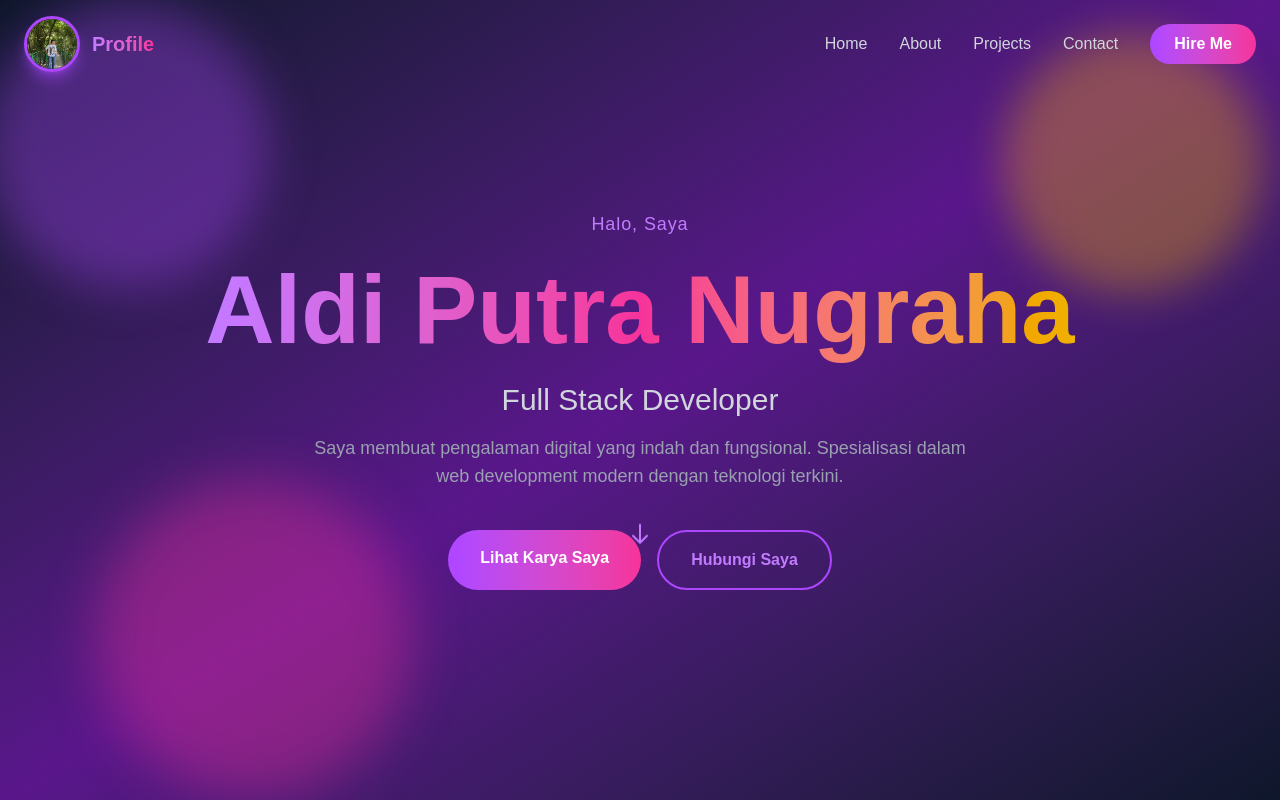
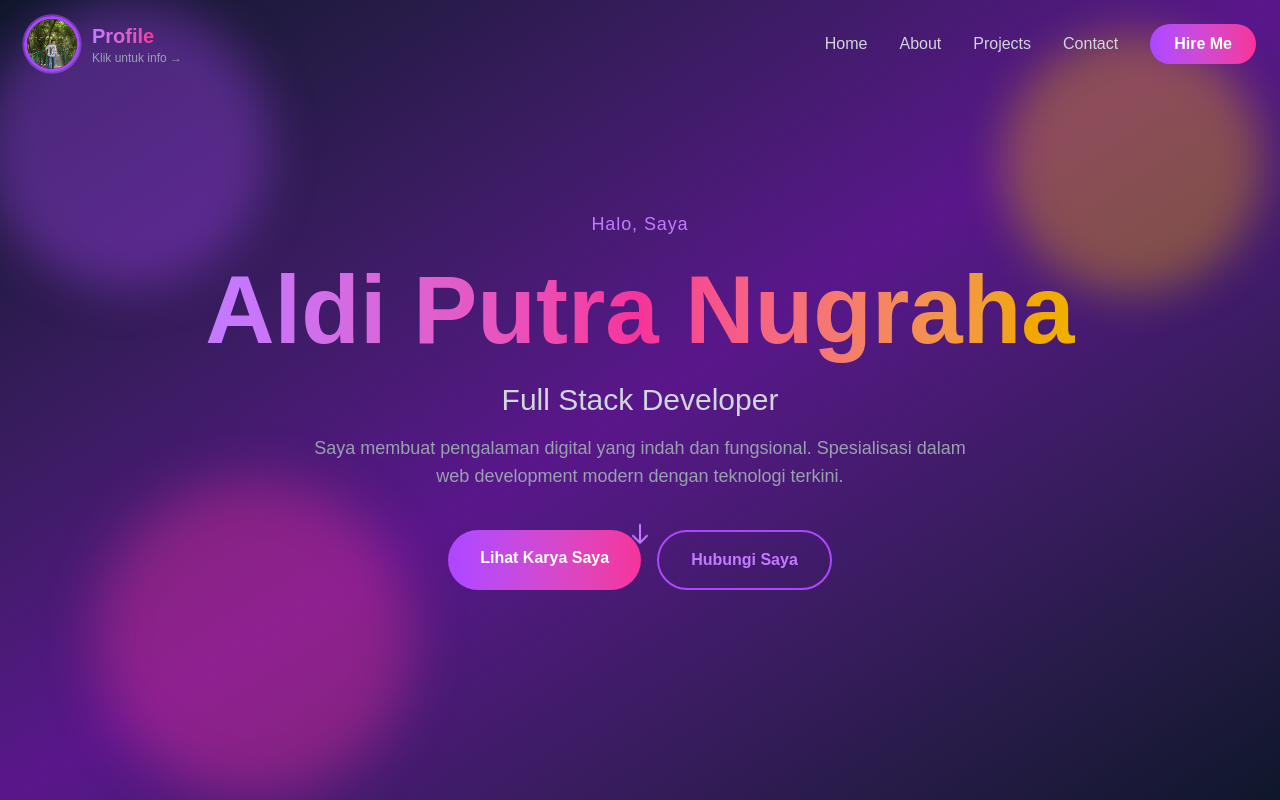
Before and after one commit to AldiPutraNugraha/Portofolio_Web, a Next.js app: page / in a window 1280 px wide. Shown: the top 800 px of the page. Built offline with nearby package versions, Linux system fonts and the light colour scheme.

Commit message:
Add pulse animation to profile image and enhance Navbar button with tooltip

```diff
--- a/src/app/globals.css
+++ b/src/app/globals.css
@@ -83,6 +83,15 @@ body {
   }
 }
 
+@keyframes pulse-subtle {
+  0%, 100% {
+    box-shadow: 0 0 0 0 rgba(168, 85, 247, 0.7);
+  }
+  50% {
+    box-shadow: 0 0 0 8px rgba(168, 85, 247, 0);
+  }
+}
+
 .animate-fade-in-down {
   animation: fade-in-down 0.6s ease-out;
 }
@@ -97,6 +106,10 @@ body {
 
 .animate-scale-in {
   animation: scale-in 0.3s ease-out;
+}
+
+.animate-pulse-subtle {
+  animation: pulse-subtle 2s ease-in-out infinite;
 }
 
 .animation-delay-200 {
--- a/src/components/ui/Navbar.tsx
+++ b/src/components/ui/Navbar.tsx
@@ -39,9 +39,10 @@ export default function Navbar() {
             {/* Logo / Profile */}
             <button
               onClick={() => setIsProfileModalOpen(true)}
-              className="flex items-center gap-3 group cursor-pointer"
+              className="flex items-center gap-3 group cursor-pointer relative"
+              title="Klik untuk melihat profile lengkap"
             >
-              <div className="relative w-14 h-14 rounded-full overflow-hidden border-3 border-purple-500 group-hover:border-pink-500 group-hover:scale-110 transition-all duration-300 shadow-lg shadow-purple-500/50">
+              <div className="relative w-14 h-14 rounded-full overflow-hidden border-3 border-purple-500 group-hover:border-pink-500 group-hover:scale-125 transition-all duration-300 shadow-lg shadow-purple-500/50 group-hover:shadow-pink-500/70 group-hover:shadow-xl animate-pulse-subtle">
                 {/* Ganti src dengan path gambar profile Anda */}
                 <Image
                   src="/aldi.jpeg"
@@ -50,9 +51,14 @@ export default function Navbar() {
                   className="object-cover"
                 />
               </div>
-              <span className="text-xl font-bold bg-gradient-to-r from-purple-400 to-pink-500 text-transparent bg-clip-text">
-                Profile
-              </span>
+              <div className="flex flex-col items-start">
+                <span className="text-xl font-bold bg-gradient-to-r from-purple-400 to-pink-500 text-transparent bg-clip-text group-hover:from-pink-400 group-hover:to-purple-500 transition-all duration-300">
+                  Profile
+                </span>
+                <span className="text-xs text-gray-400 group-hover:text-purple-400 transition-colors duration-300">
+                  Klik untuk info →
+                </span>
+              </div>
             </button>
 
           {/* Desktop Menu */}
```
